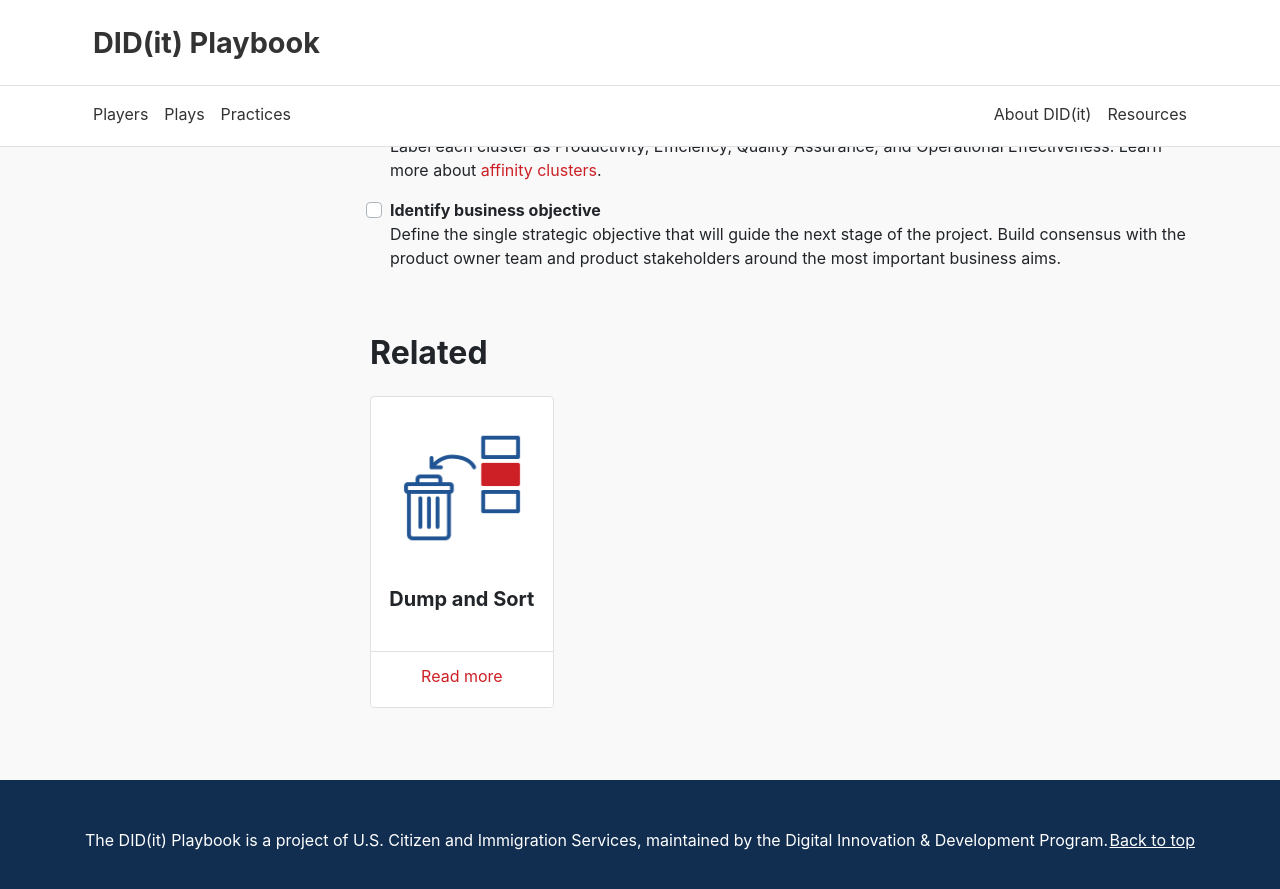
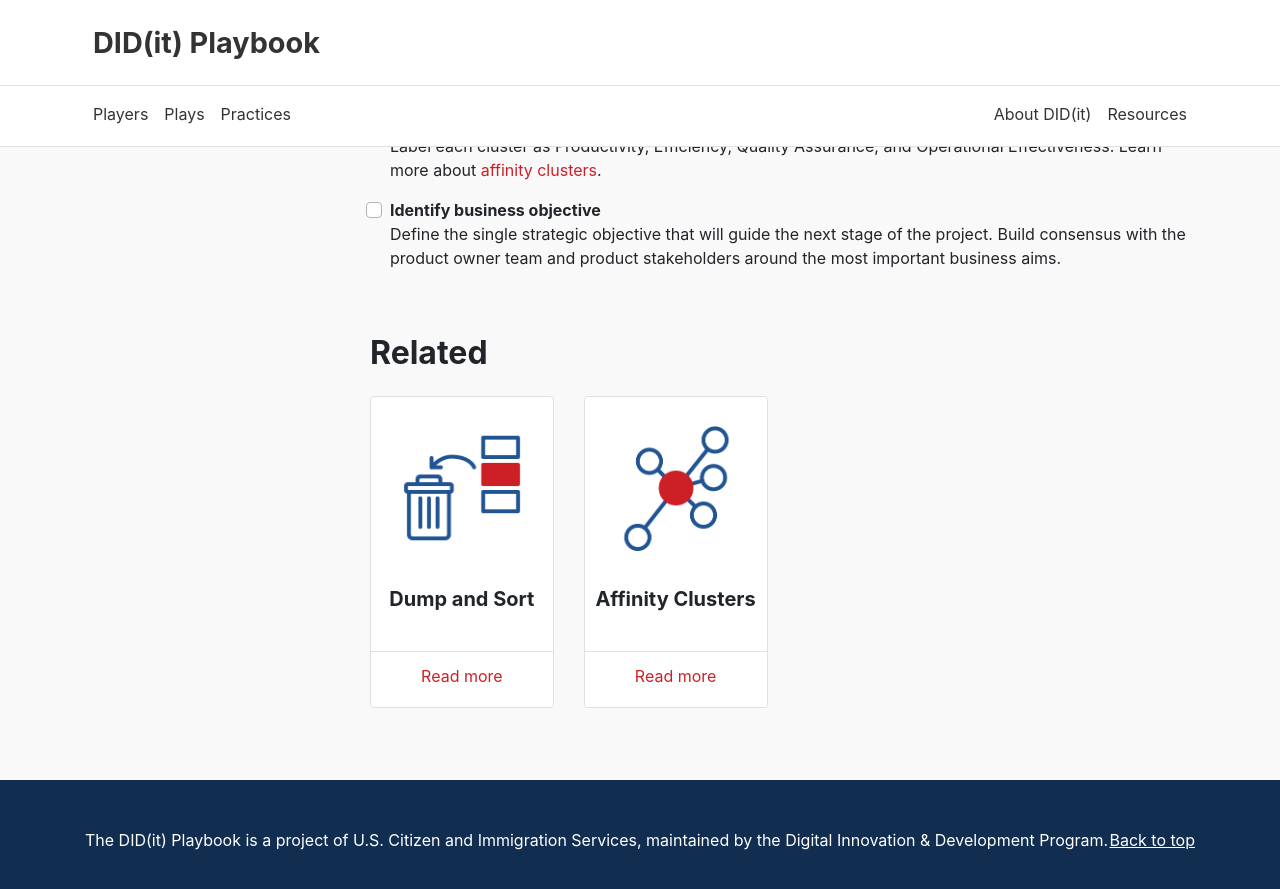
Before and after one commit to KnightPointSystems/kps_playbook, a Jekyll site: the page built from v2/plays/strategic_objectives.md, in a window 1280 px wide and 900 px high, scrolled down 716 px. Shown: the top 889 px of the window. Built offline with Jekyll 4.4.1, drawn with Linux system fonts in a browser that asks for light colours; nearby versions of some CDN libraries.

Commit message:
Update strategic_objectives.yml
Updated Related section

```diff
--- a/_data/plays/strategic_objectives.yml
+++ b/_data/plays/strategic_objectives.yml
@@ -15,3 +15,4 @@ steps:
     text: Define the single strategic objective that will guide the next stage of the project. Build consensus with the product owner team and product stakeholders around the most important business aims.
 related:
   - Dump and Sort
+  - Affinity Clusters
```
